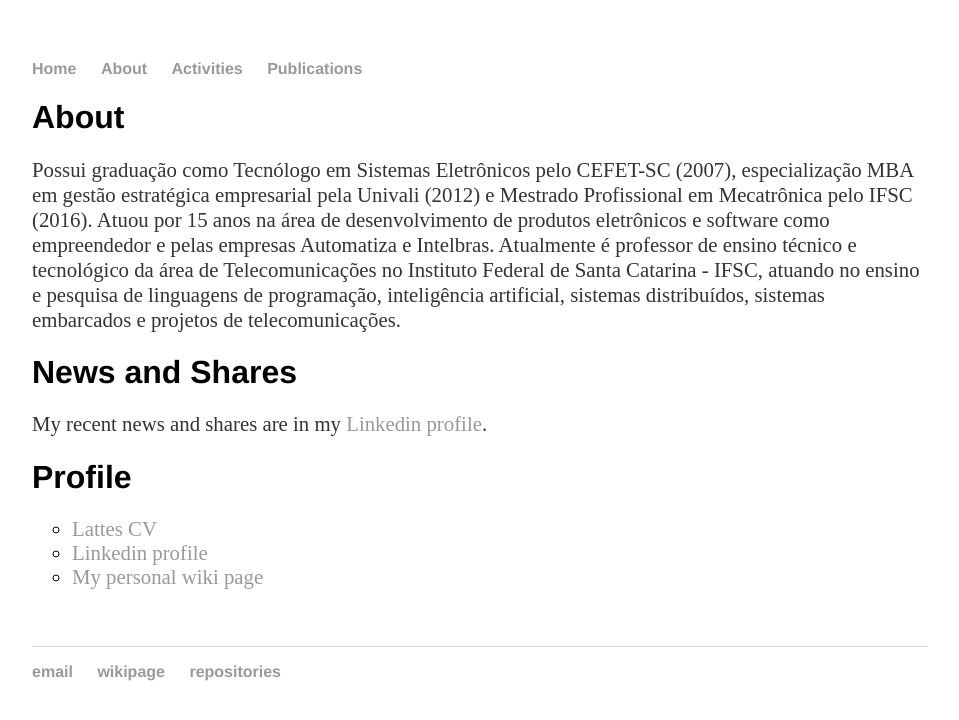
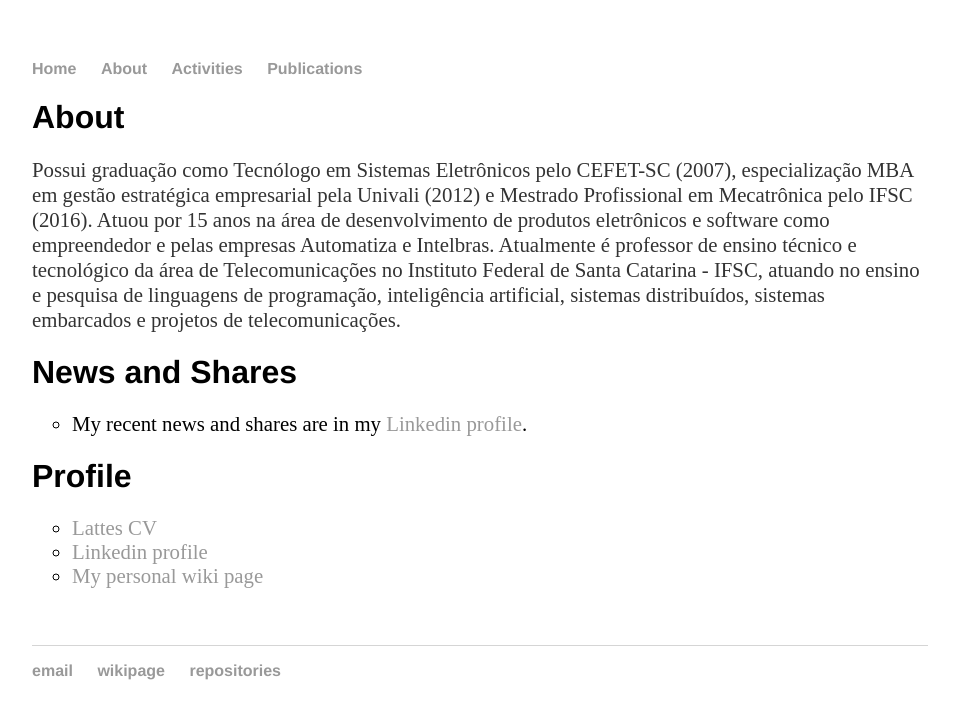
Before and after one commit to cleberjamaral/cleberjamaral.github.io, a Jekyll site: the page built from about/index.html, in a window 1280 px wide. Shown: the top 720 px of the page, without its empty margins (160-1119 px from the left). Built offline with Jekyll 4.4.1, drawn with Linux system fonts in a browser that asks for light colours.

Commit message:
Update index.html

```diff
--- a/about/index.html
+++ b/about/index.html
@@ -7,7 +7,9 @@
 	<p>Possui graduação como Tecnólogo em Sistemas Eletrônicos pelo CEFET-SC (2007), especialização MBA em gestão estratégica empresarial pela Univali (2012) e Mestrado Profissional em Mecatrônica pelo IFSC (2016). Atuou por 15 anos na área de desenvolvimento de produtos eletrônicos e software como empreendedor e pelas empresas Automatiza e Intelbras. Atualmente é professor de ensino técnico e tecnológico da área de Telecomunicações no Instituto Federal de Santa Catarina - IFSC, atuando no ensino e pesquisa de linguagens de programação, inteligência artificial, sistemas distribuídos, sistemas embarcados e projetos de telecomunicações.</p>
 
 	<h1>News and Shares</h1>
-	<p>My recent news and shares are in my <a href="https://www.linkedin.com/in/cleber-jorge-amaral-77827a10/detail/recent-activity/shares/">Linkedin profile</a>.</p>
+	<ul class="a">
+  		<li>My recent news and shares are in my <a href="https://www.linkedin.com/in/cleber-jorge-amaral-77827a10/detail/recent-activity/shares/">Linkedin profile</a>.</li>
+	</ul>
 
 	<h1>Profile</h1>
 	<ul class="a">
```
